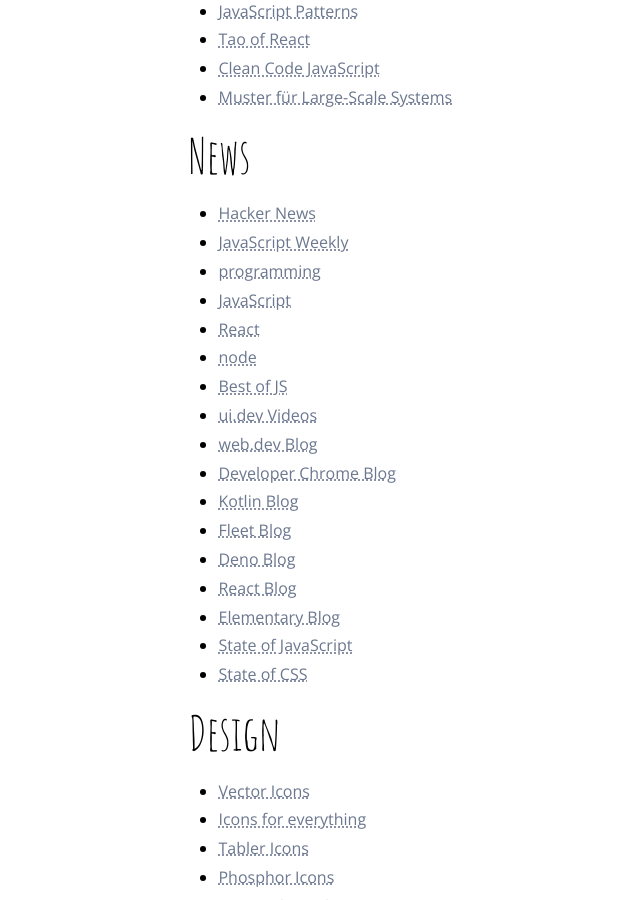
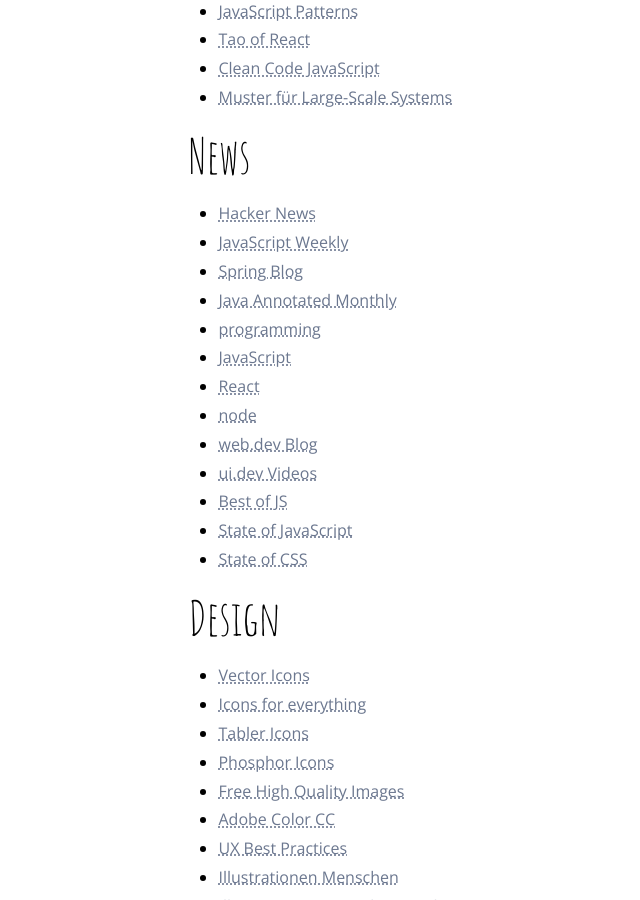
Before and after one commit to chhch/chhch.github.io, a Jekyll site: the page built from _posts/2017-10-03-linksammlung.md, in a window 1280 px wide and 900 px high, scrolled down 1154 px. Shown: the whole window, without its empty margins (97-737 px from the left). Built offline with Jekyll 4.4.1, drawn with Linux system fonts in a browser that asks for light colours; nearby versions of some CDN libraries; our own code applies the rules of GitHub Pages for plain Markdown files; comment, search, counter and statistics services are not loaded.

Commit message:
Update links

```diff
--- a/_posts/2017-10-03-linksammlung.md
+++ b/_posts/2017-10-03-linksammlung.md
@@ -44,19 +44,15 @@
 
 - [Hacker News](http://besthackernews.herokuapp.com/#)
 - [JavaScript Weekly](https://javascriptweekly.com/)
+- [Spring Blog](https://spring.io/blog/category/engineering)
+- [Java Annotated Monthly](https://www.jetbrains.com/lp/jam/)
 - [programming](https://www.reddit.com/r/programming/top/?t=month)
 - [JavaScript](https://www.reddit.com/r/javascript/top/?t=month)
 - [React](https://www.reddit.com/r/reactjs/top/?t=month)
 - [node](https://www.reddit.com/r/node/top/?t=month)
+- [web.dev Blog](https://web.dev/blog/)
+- [ui.dev Videos](https://www.youtube.com/c/uidotdev/videos)
 - [Best of JS](https://bestofjs.org/rankings/monthly)
-- [ui.dev Videos](https://www.youtube.com/c/uidotdev/videos)
-- [web.dev Blog](https://web.dev/blog/)
-- [Developer Chrome Blog](https://developer.chrome.com/blog/)
-- [Kotlin Blog](https://blog.jetbrains.com/kotlin/)
-- [Fleet Blog](https://blog.jetbrains.com/fleet/)
-- [Deno Blog](https://deno.com/blog)
-- [React Blog](https://reactjs.org/blog/all.html/)
-- [Elementary Blog](https://blog.elementary.io/)
 - [State of JavaScript](http://stateofjs.com/)
 - [State of CSS](https://stateofcss.com/)
 
```
